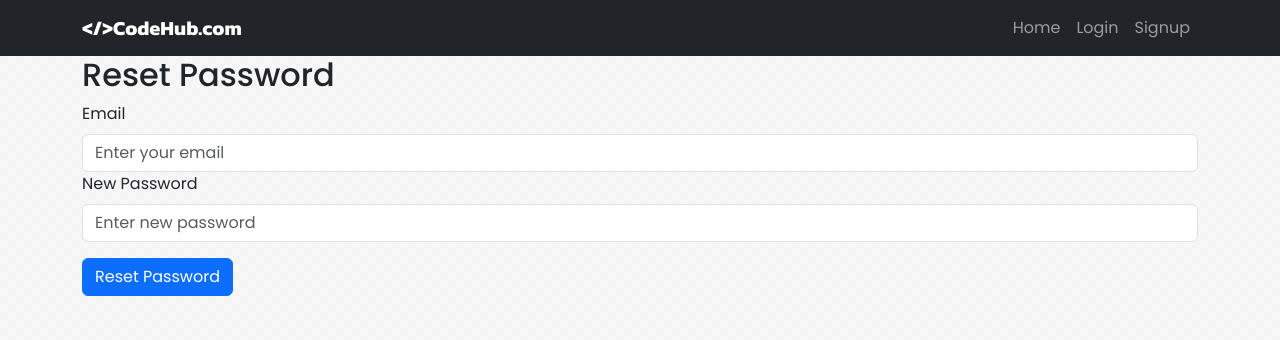
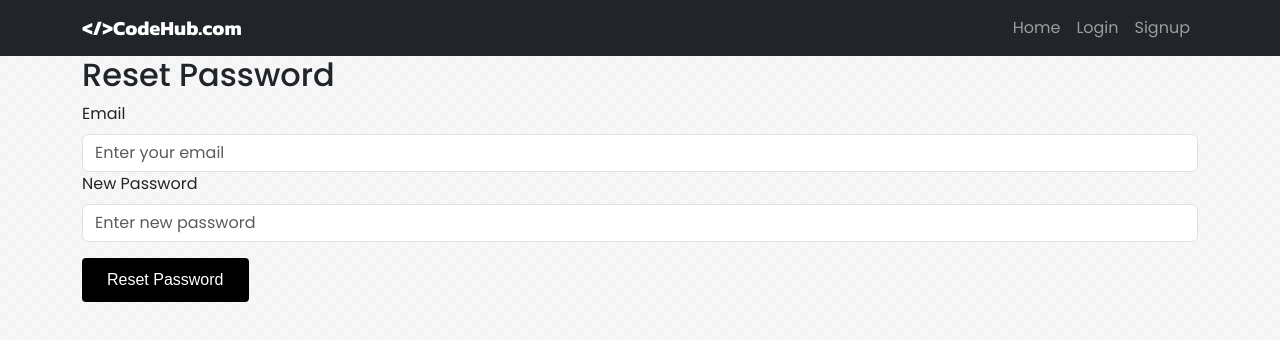
Before and after one commit to sou-rav15/online_juddge, a React (Vite) app: page /ForgotPassword in a window 1280 px wide. Shown: the top 340 px of the page. Built offline with nearby package versions, Linux system fonts and the light colour scheme; no server answers; a web font is replaced by a local one.

Commit message:
resest password button changed

```diff
--- /dev/null
+++ b/src/components/forgotPassword/ForgotPassword.css
@@ -0,0 +1,19 @@
+.forgot-button{
+    background-color: #000;
+    color: #fff;
+    border: none;
+    border-radius: 4px;
+    padding: 10px 25px;
+    font-size: 16px;
+    font-family: Arial, sans-serif;
+    cursor: pointer;
+    transition: all 0.5s ease
+  }
+  .forgot-button:hover{
+    transform: scale(1.01);
+    letter-spacing: 1px;
+  background-color: black;
+  color: hsl(0, 0%, 100%);
+
+
+  }
--- a/src/components/forgotPassword/ForgotPassword.jsx
+++ b/src/components/forgotPassword/ForgotPassword.jsx
@@ -2,7 +2,7 @@
 import React, { useState } from 'react';
 import axios from 'axios';
 import { Container, Form, Button, Alert } from 'react-bootstrap';
-
+import './ForgotPassword.css'
 const ForgotPassword = () => {
     const [email, setEmail] = useState('');
     const [newPassword, setNewPassword] = useState('');
@@ -47,7 +47,7 @@ const ForgotPassword = () => {
                         required
                     />
                 </Form.Group>
-                <Button variant="primary" type="submit">Reset Password</Button>
+                <button className='forgot-button' type="submit">Reset Password</button>
             </Form>
             {message && <Alert variant="success" className="mt-3">{message}</Alert>}
             {error && <Alert variant="danger" className="mt-3">{error}</Alert>}
```
